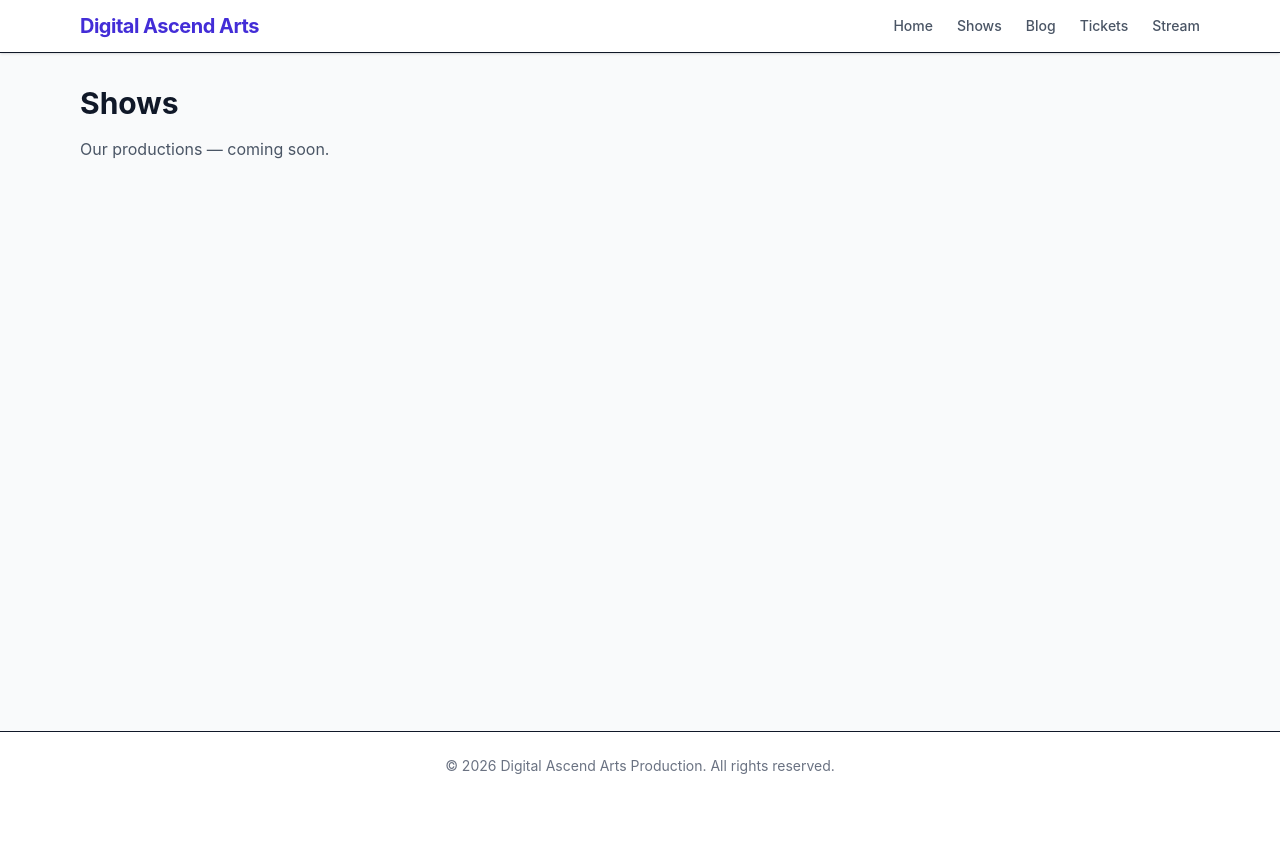
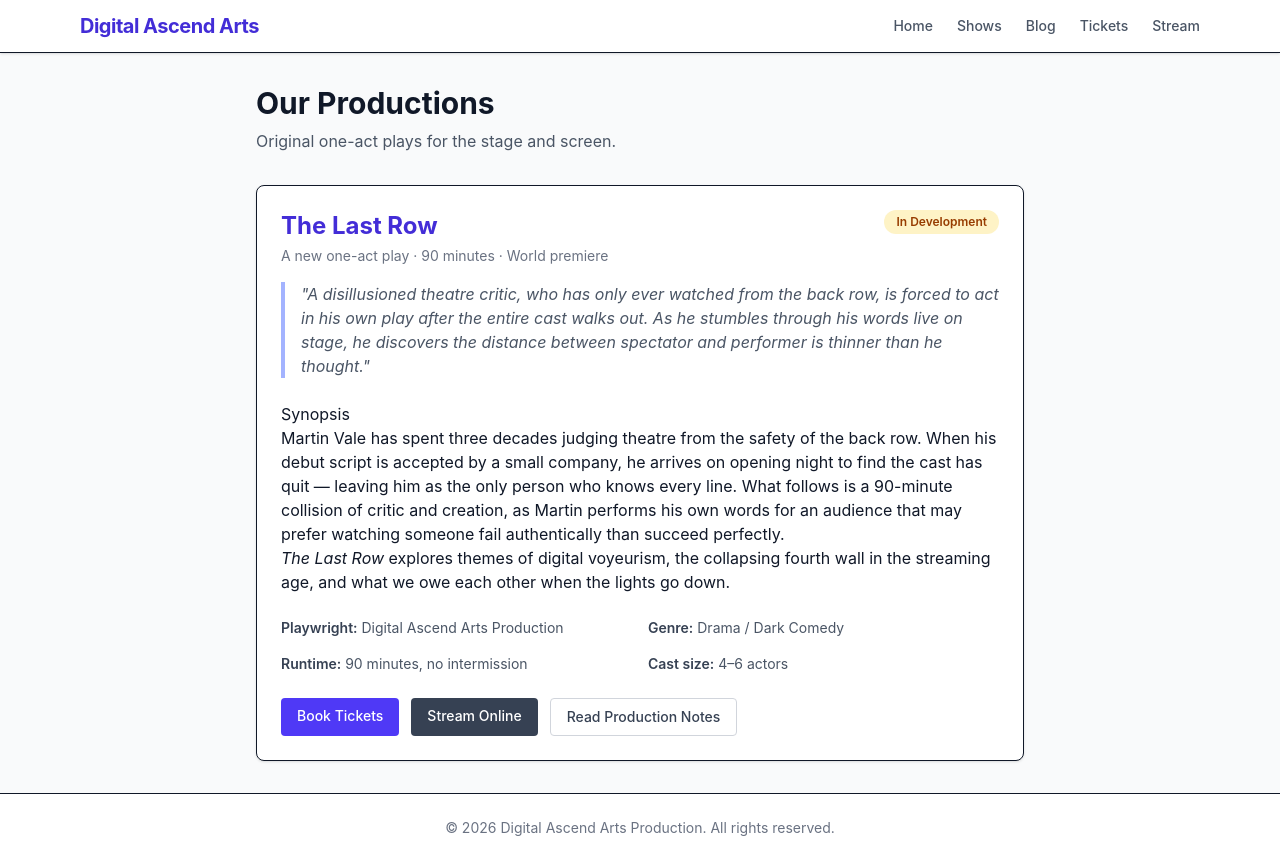
Before and after one commit to BonaventureMaina/digital-ascend, a SvelteKit app: page /shows in a window 1280 px wide. Before the commit the page ends 800 px from the top, so only its background shows below. Built offline with nearby package versions, Linux system fonts and the light colour scheme.

Commit message:
feat: shows page, email capture, streaming, and ticket booking

```diff
--- /dev/null
+++ b/data/subscribers.json
@@ -0,0 +1,10 @@
+[
+  {
+    "email": "mainab127@gmail.com",
+    "subscribedAt": "2026-05-12T15:18:36.631Z"
+  },
+  {
+    "email": "mainab127fda@fgmail.com",
+    "subscribedAt": "2026-05-12T15:19:03.429Z"
+  }
+]
--- /dev/null
+++ b/src/routes/+page.server.ts
@@ -0,0 +1,37 @@
+import { readFileSync, writeFileSync } from 'fs';
+import { resolve } from 'path';
+
+interface Subscriber {
+  email: string;
+  subscribedAt: string;
+}
+
+export const actions = {
+  subscribe: async ({ request }) => {
+    const data = await request.formData();
+    const email = (data.get('email') as string).trim();
+
+    // Basic validation
+    if (!email || !email.includes('@')) {
+      return { success: false, error: 'Please enter a valid email address.' };
+    }
+
+    const filePath = resolve('data/subscribers.json');
+    const raw = readFileSync(filePath, 'utf-8');
+    const subscribers: Subscriber[] = JSON.parse(raw);
+
+    // Check for duplicate
+    if (subscribers.some(s => s.email === email)) {
+      return { success: false, error: 'This email is already subscribed.' };
+    }
+
+    subscribers.push({
+      email,
+      subscribedAt: new Date().toISOString()
+    });
+
+    writeFileSync(filePath, JSON.stringify(subscribers, null, 2));
+
+    return { success: true };
+  }
+};
--- a/src/routes/+page.svelte
+++ b/src/routes/+page.svelte
@@ -1,9 +1,55 @@
-<h1 class="text-4xl font-bold text-center mt-20">
-  Digital Ascend Arts Production
-</h1>
-<p class="text-center mt-4 text-lg text-gray-600">
-  Original theatre for the stage and the screen.
-</p>
-<p class="text-center mt-2 text-gray-500 italic">
-  "The Last Row" — coming soon.
-</p>
+<script lang="ts">
+  let { form } = $props();
+  const success = form?.success ?? false;
+  const error = form?.error ?? '';
+</script>
+
+<div class="max-w-3xl mx-auto text-center">
+  <h1 class="text-4xl font-bold mt-12 mb-4">
+    Digital Ascend Arts Production
+  </h1>
+  <p class="text-lg text-gray-600 mb-10">
+    Original theatre for the stage and the screen.
+  </p>
+
+  <!-- Email Signup -->
+  <div class="bg-white border rounded-lg p-6 shadow-sm mb-10">
+    <h2 class="text-2xl font-semibold mb-2">Be the First to Know</h2>
+    <p class="text-gray-600 mb-4">
+      <em>"The Last Row"</em> is in development. Sign up for updates, ticket releases, and streaming announcements.
+    </p>
+
+    {#if success}
+      <p class="text-green-700 bg-green-50 border border-green-200 rounded p-3 text-sm">
+        You're on the list! We'll be in touch when tickets go live.
+      </p>
+    {:else}
+      <form method="POST" action="?/subscribe" class="flex flex-col sm:flex-row gap-3 justify-center">
+        <input
+          type="email"
+          name="email"
+          placeholder="your@email.com"
+          required
+          class="px-4 py-2 border border-gray-300 rounded w-full sm:w-auto"
+        />
+        <button type="submit" class="bg-indigo-600 text-white px-6 py-2 rounded hover:bg-indigo-700 font-medium">
+          Notify Me
+        </button>
+      </form>
+      {#if error}
+        <p class="text-red-600 text-sm mt-2">{error}</p>
+      {/if}
+    {/if}
+  </div>
+
+  <!-- Secondary links -->
+  <div class="flex flex-wrap gap-4 justify-center text-sm text-indigo-700">
+    <a href="/shows" class="hover:underline">Shows</a>
+    <span class="text-gray-300">|</span>
+    <a href="/blog" class="hover:underline">Blog</a>
+    <span class="text-gray-300">|</span>
+    <a href="/stream" class="hover:underline">Stream</a>
+    <span class="text-gray-300">|</span>
+    <a href="/tickets" class="hover:underline">Tickets</a>
+  </div>
+</div>
--- a/src/routes/shows/+page.svelte
+++ b/src/routes/shows/+page.svelte
@@ -1,2 +1,65 @@
-<h1 class="text-3xl font-bold">Shows</h1>
-<p class="mt-4 text-gray-600">Our productions — coming soon.</p>
+<div class="max-w-3xl mx-auto">
+  <h1 class="text-3xl font-bold mb-2">Our Productions</h1>
+  <p class="text-gray-600 mb-8">Original one-act plays for the stage and screen.</p>
+
+  <!-- The Last Row -->
+  <article class="bg-white border rounded-lg p-6 shadow-sm">
+    <div class="flex flex-col md:flex-row md:justify-between md:items-start gap-4 mb-4">
+      <div>
+        <h2 class="text-2xl font-bold text-indigo-700">The Last Row</h2>
+        <p class="text-gray-500 text-sm mt-1">A new one-act play · 90 minutes · World premiere</p>
+      </div>
+      <span class="bg-amber-100 text-amber-800 text-xs font-semibold px-3 py-1 rounded-full self-start">
+        In Development
+      </span>
+    </div>
+
+    <blockquote class="border-l-4 border-indigo-300 pl-4 italic text-gray-600 mb-6">
+      "A disillusioned theatre critic, who has only ever watched from the back row, is forced to act in his own play after the entire cast walks out. As he stumbles through his words live on stage, he discovers the distance between spectator and performer is thinner than he thought."
+    </blockquote>
+
+    <div class="prose prose-gray max-w-none mb-6">
+      <h3>Synopsis</h3>
+      <p>
+        Martin Vale has spent three decades judging theatre from the safety of the back row. When his debut script is accepted by a small company, he arrives on opening night to find the cast has quit — leaving him as the only person who knows every line. What follows is a 90-minute collision of critic and creation, as Martin performs his own words for an audience that may prefer watching someone fail authentically than succeed perfectly.
+      </p>
+
+      <p>
+        <em>The Last Row</em> explores themes of digital voyeurism, the collapsing fourth wall in the streaming age, and what we owe each other when the lights go down.
+      </p>
+    </div>
+
+    <!-- Details grid -->
+    <div class="grid grid-cols-1 sm:grid-cols-2 gap-4 mb-6 text-sm">
+      <div>
+        <span class="font-semibold text-gray-700">Playwright:</span>
+        <span class="text-gray-600"> Digital Ascend Arts Production</span>
+      </div>
+      <div>
+        <span class="font-semibold text-gray-700">Genre:</span>
+        <span class="text-gray-600"> Drama / Dark Comedy</span>
+      </div>
+      <div>
+        <span class="font-semibold text-gray-700">Runtime:</span>
+        <span class="text-gray-600"> 90 minutes, no intermission</span>
+      </div>
+      <div>
+        <span class="font-semibold text-gray-700">Cast size:</span>
+        <span class="text-gray-600"> 4–6 actors</span>
+      </div>
+    </div>
+
+    <!-- CTAs -->
+    <div class="flex flex-wrap gap-3">
+      <a href="/tickets" class="bg-indigo-600 text-white px-4 py-2 rounded text-sm font-medium hover:bg-indigo-700 no-underline">
+        Book Tickets
+      </a>
+      <a href="/stream" class="bg-gray-700 text-white px-4 py-2 rounded text-sm font-medium hover:bg-gray-800 no-underline">
+        Stream Online
+      </a>
+      <a href="/blog" class="border border-gray-300 text-gray-700 px-4 py-2 rounded text-sm font-medium hover:bg-gray-50 no-underline">
+        Read Production Notes
+      </a>
+    </div>
+  </article>
+</div>
```
